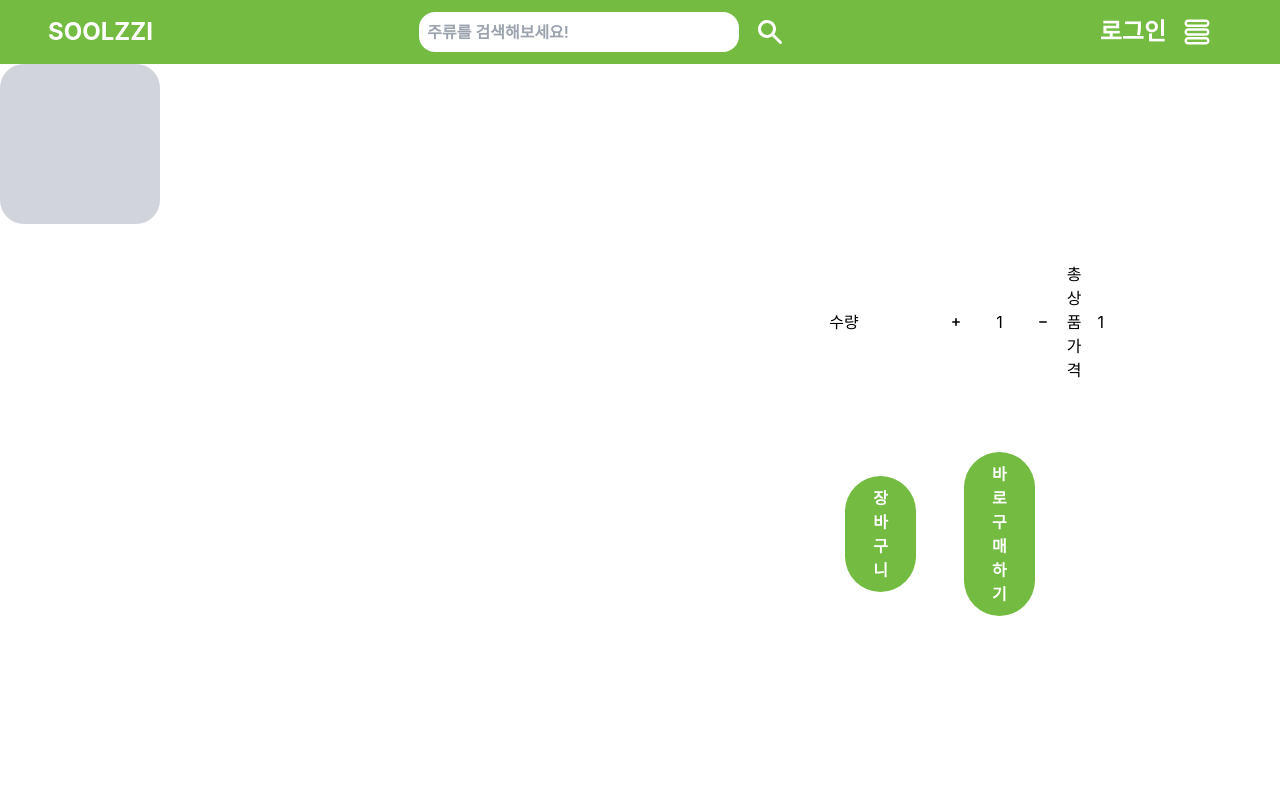
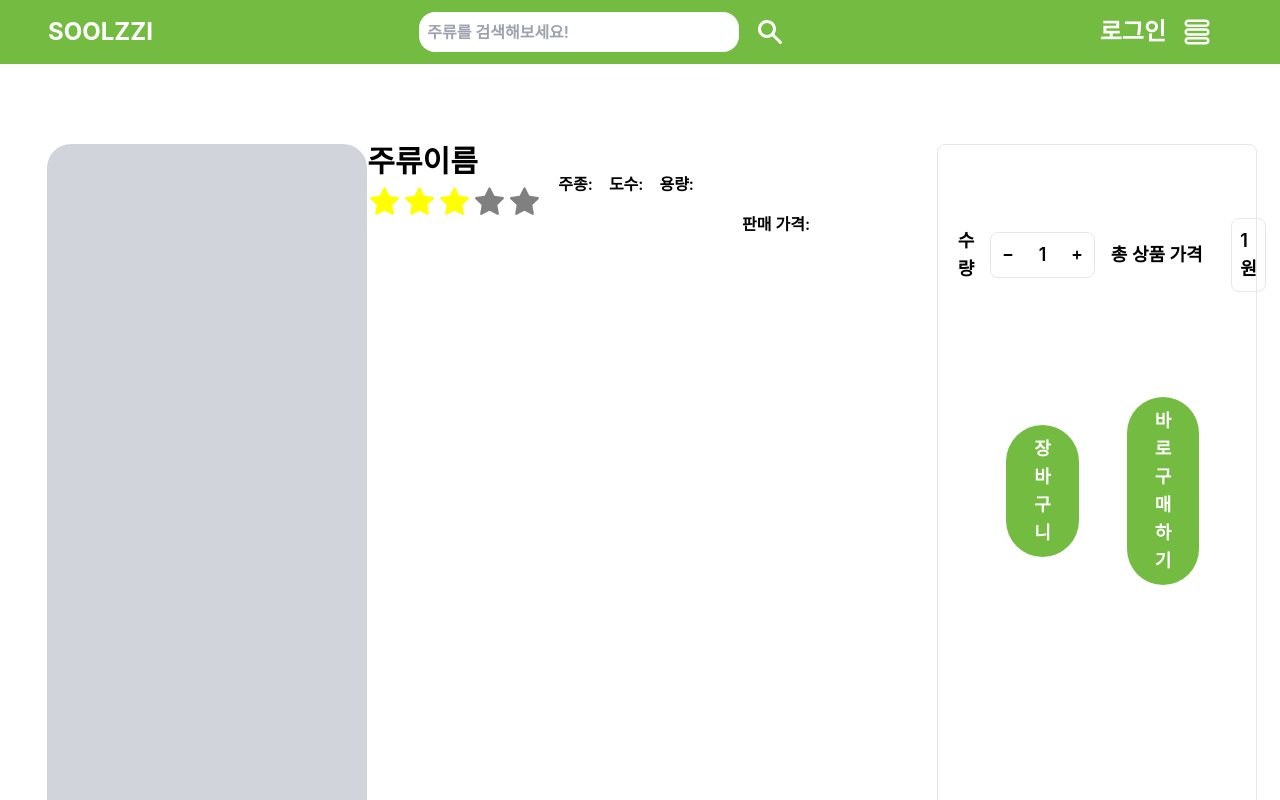
Before and after one commit to SOOLZZI/frontend, a React (Create React App) app: page /Order in a window 1280 px wide. Shown: the top 800 px of the page. Built offline with nearby package versions, Linux system fonts and the light colour scheme.

Commit message:
fix: 주문페이지

```diff
--- a/src/components/atom/Display.tsx
+++ b/src/components/atom/Display.tsx
@@ -3,8 +3,8 @@
 function Display() {
   return (
     <div
-      className="w-40 h-40 bg-gray-300 rounded-3xl border-solid border-1
-        border-[#cdcdcd]"
+      className="w-80 h-full bg-gray-300 rounded-3xl border-solid border-1
+      border-[#cdcdcd]"
     ></div>
   );
 }
--- a/src/components/organisms/OrderBar.tsx
+++ b/src/components/organisms/OrderBar.tsx
@@ -6,23 +6,26 @@
 function OrderBar() {
   const [Num, setNum] = useState(1);
   return (
-    <div className="grid grid-rows-6 grid-cols-1">
-      <h1>수량</h1>
-      <div className="flex justify-between items-center">
+    <div className="grid gap-2 grid-rows-6 grid-cols-1 text-lg font-semibold w-80 border px-5 rounded-lg">
+      <h1 className=''>수량</h1>
+      <div className="flex justify-between items-center border p-2 rounded-lg">
+        <HiMinusSm
+          onClick={() => {
+            setNum(Num - 1);
+          }}
+        />
+        {Num}
         <HiPlusSm
           onClick={() => {
             setNum(Num + 1);
           }}
         />
-        {Num}
-        <HiMinusSm
-          onClick={() => {
-            setNum(Num - 1);
-          }}
-        />
       </div>
       <h2>총 상품 가격</h2>
-      <h3>{Num}</h3>
+      <div className="flex justify-center border p-2 rounded-lg">
+        <h3>{Num} 원</h3>
+      </div>
+      <div></div>
       <Button>장바구니</Button>
       <Button>바로 구매하기</Button>
     </div>
--- a/src/components/page/Order.tsx
+++ b/src/components/page/Order.tsx
@@ -5,14 +5,14 @@
 import OrderBar from "../organisms/OrderBar";
 function OrderPage() {
   return (
+    <div className="flex w-full justify-around">
       <div className="flex">
-        <div className="w-96 h-40">
-            <Display/>
+        <div className="mt-20 ml-10">
+          <Display />
         </div>
-
-      <div className='grid grid-row-3 grid-cols-1'>
-      <div className="">
-        <h1>참이슬</h1>
+        <div className="h-60 mt-20 ml-20 grid grid-cols-1 ">
+          <div>
+            <h1 className="text-3xl font-bold">주류이름</h1>
             <RatingSection
               ratingIndex={3}
               setRatingIndex={function (value: SetStateAction<number>): void {
@@ -20,17 +20,18 @@
               }}
             ></RatingSection>
           </div>
-        <div  className="grid grid-cols-1">
-        <h2>주종: </h2>
-        <h3>도수: </h3>
-        <h4>용량: </h4>
+          <div className="grid grid-cols-1 ml-0 font-semibold">
+            <h2>주종:</h2>
+            <h3>도수:</h3>
+            <h4>용량:</h4>
           </div>
-        <div  className="grid">
+          <div className="mt-20 font-semibold">
             <h5>판매 가격: </h5>
           </div>
         </div>
-      <div className="m-40">
-        <OrderBar/>
+      </div>
+      <div className="ml-20 mt-20">
+        <OrderBar />
       </div>
 
     </div>
```
Lines whose indentation alone changed are shown as unchanged.
